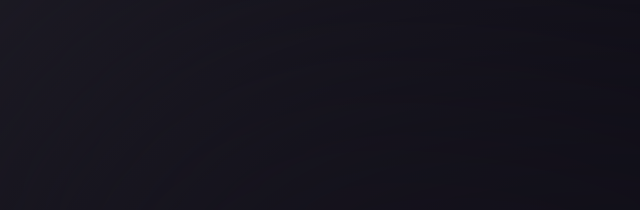
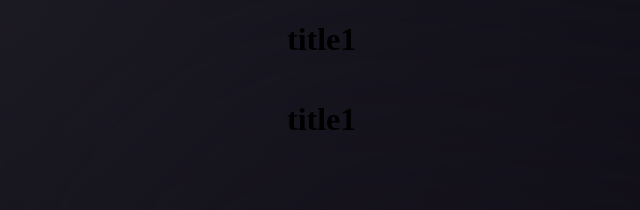
Before and after one commit to miiranta/luvas.io, an Angular app in the folder luvas.io-app/: page / in a window 1280 px wide. Shown: the top 210 px of the page, without its empty margins (3-643 px from the left). Built offline with nearby package versions, Linux system fonts and the light colour scheme.

Commit message:
new event service -- better background, glass-selector

```diff
--- a/luvas.io-app/src/app/app.component.html
+++ b/luvas.io-app/src/app/app.component.html
@@ -1,3 +1,26 @@
 <router-outlet></router-outlet>
 
-<glass-background [config]="{type: 'dark', mouse_follow: false, gradient: 'radial'}" ></glass-background>
+<glass-background
+[config]="{
+    type: 'dark',
+    mouse_follow: true,
+    gradient: 'radial'
+}">
+</glass-background>
+
+<glass-selector
+[config]="[
+    {
+        title: 'title1',
+        description: 'description1',
+        img_src: 'img_src1',
+        link: 'link1'
+    },
+    {
+        title: 'title1',
+        description: 'description1',
+        img_src: 'img_src1',
+        link: 'link1'
+    }
+]">
+</glass-selector>
--- a/luvas.io-app/src/app/app.component.ts
+++ b/luvas.io-app/src/app/app.component.ts
@@ -2,10 +2,11 @@ import { Component } from '@angular/core';
 import { RouterOutlet } from '@angular/router';
 
 import { GlassBackgroundComponent } from './../glass/glass-background/glass-background.component';
+import { GlassSelectorComponent } from "../glass/glass-selector/glass-selector.component";
 
 @Component({
   selector: 'app-root',
-  imports: [RouterOutlet, GlassBackgroundComponent],
+  imports: [RouterOutlet, GlassBackgroundComponent, GlassSelectorComponent],
   templateUrl: './app.component.html',
   styleUrl: './app.component.scss'
 })
--- a/luvas.io-app/src/glass/glass-background/glass-background.component.html
+++ b/luvas.io-app/src/glass/glass-background/glass-background.component.html
@@ -1,16 +1,18 @@
+<div class="glass-background-main">
+
     <div  class="glass-background-wrap">
 
         @switch(config.type) {
             @case ("light") {
-            <div class="glass-background-main glass-background-light" [ngClass]="extra_classes"></div>
+                <div class="glass-background-inner glass-background-light" [ngClass]="extra_classes"></div>
             }
 
             @case ("dark") {
-            <div class="glass-background-main glass-background-dark" [ngClass]="extra_classes"></div>
+                <div class="glass-background-inner glass-background-dark" [ngClass]="extra_classes"></div>
             }
 
             @default {
-            <div class="glass-background-main glass-background-default" [ngClass]="extra_classes"></div>
+                <div class="glass-background-inner glass-background-default" [ngClass]="extra_classes"></div>
             }
         }
 
@@ -23,8 +25,6 @@
 
     </div>
 
-@if(config.mouse_follow) {
-    <div (mousemove)="onMouseMove($event)" class="glass-background-wrap-mouse"></div>
-}
+    <div class="glass-background-wrap-blur"></div>
 
-<div class="glass-background-wrap-blur"></div>
+</div>
--- a/luvas.io-app/src/glass/glass-background/glass-background.component.scss
+++ b/luvas.io-app/src/glass/glass-background/glass-background.component.scss
@@ -2,6 +2,16 @@
 
 $gradient-base: glass.$color-base;
 $gradient-shadow: glass.$color-shadow;
+
+.glass-background-main {
+    z-index: -10;
+
+    position: fixed;
+    top: 0;
+
+    width: 100%;
+    height: 100%;
+}
 
 .glass-background-wrap {
     z-index: -9;
@@ -11,17 +21,6 @@ $gradient-shadow: glass.$color-shadow;
 
     width: 100%;
     height: 100%;
-}
-
-.glass-background-wrap-mouse {
-    z-index: -8;
-
-    position: fixed;
-    top: 0;
-
-    width: 100%;
-    height: 100%;
-
 }
 
 .glass-background-wrap-blur {
@@ -39,7 +38,7 @@ $gradient-shadow: glass.$color-shadow;
     filter: blur(150px);
 }
 
-.glass-background-main {
+.glass-background-inner {
     z-index: -8;
 
     position: fixed;
--- a/luvas.io-app/src/glass/glass-background/glass-background.component.ts
+++ b/luvas.io-app/src/glass/glass-background/glass-background.component.ts
@@ -1,5 +1,7 @@
-import { Component, Input, NgModule } from '@angular/core';
+import { Component, Input, NgModule, inject } from '@angular/core';
 import { CommonModule } from '@angular/common';
+
+import { GlassDoceventsService } from '../services/glass-docevents/glass-docevents.service';
 
 import anime from 'animejs';
 
@@ -23,38 +25,40 @@ export class GlassBackgroundComponent {
     gradient: "radial"
   };
 
-  mouse_x: number = 0;
-  mouse_y: number = 0;
+  private eventService: GlassDoceventsService = inject(GlassDoceventsService);
+
+  private animation_duration_ms: number = 250;
+  private animation_delay_ms: number = 0;
+  private update_cooldown_ms: number = 50;
 
   private last_animation_update: number = 0;
   private animation_running: anime.AnimeInstance | null = null;
+
   private gradientX: number = 0;
   private gradientY: number = 0;
-
   radial_gradient: string = "";
-
   extra_classes: string = "";
 
-  ngOnInit() {
-    this.updateRadialGradient();
+  constructor() {
+
+    // Add mouse follow event
+    if(this.config.mouse_follow) {
+      this.eventService.addCallbackToMouseMove((x: number, y: number) => {
+        this.updateAnimation(x, y);
+      });
+    }
+
   }
 
-  onMouseMove(event: MouseEvent) {
-    this.mouse_x = event.clientX;
-    this.mouse_y = event.clientY;
-
-    this.animation_running = this.updateRadialGradient();
+  ngOnInit() {
+    this.updateRadialGradient(0, 0);
   }
 
-  updateRadialGradient(): anime.AnimeInstance | null {
-    const animation_duration_ms = 200;
-    const animation_delay_ms = 0;
-    const update_cooldown_ms = 100;
-
+  updateAnimation(x: number, y: number): void {
     const now = Date.now();
 
-    if(now - this.last_animation_update < update_cooldown_ms) {
-      return this.animation_running;
+    if(now - this.last_animation_update < this.update_cooldown_ms) {
+      return;
     }
 
     this.last_animation_update = now;
@@ -63,15 +67,16 @@ export class GlassBackgroundComponent {
       this.cancelAnimation(this.animation_running);
     }
 
-    const endx = this.mouse_x;
-    const endy = this.mouse_y;
+    this.animation_running = this.updateRadialGradient(x, y);
+  }
 
+  updateRadialGradient(x: number, y: number): anime.AnimeInstance | null {
     const animation = anime({
       targets: this,
-      gradientX: endx,
-      gradientY: endy,
-      duration: animation_duration_ms,
-      delay: animation_delay_ms,
+      gradientX: x,
+      gradientY: y,
+      duration: this.animation_duration_ms,
+      delay: this.animation_delay_ms,
       easing: 'easeOutQuad',
       update: () => {
         this.radial_gradient = 'radial-gradient(circle at ' + this.gradientX + 'px ' + this.gradientY + 'px, rgba(255, 255, 255, 1), rgba(0, 0, 0, 1), rgba(0, 0, 0, 1))';
@@ -79,7 +84,6 @@ export class GlassBackgroundComponent {
     });
 
     return animation;
-
   }
 
   cancelAnimation (animation: anime.AnimeInstance) {
--- /dev/null
+++ b/luvas.io-app/src/glass/glass-selector/glass-selector.component.html
@@ -0,0 +1,11 @@
+<div class="glass-selector-main f f-col f-center">
+
+    @for (item of config; track item) {
+
+        <div class="glass-selector-item">
+            <h1>{{item.title}}</h1>
+        </div>
+
+    }
+
+</div>
--- /dev/null
+++ b/luvas.io-app/src/glass/glass-selector/glass-selector.component.scss
@@ -0,0 +1,9 @@
+@use "./../glass.scss" as glass;
+
+.glass-selector-main {
+  width: 100%;
+}
+
+.glass-selector-item {
+  width: 700px;
+}
--- a/luvas.io-app/src/glass/glass.scss
+++ b/luvas.io-app/src/glass/glass.scss
@@ -27,3 +27,22 @@ div {
 }
 
 // ---------------------------------
+
+// Flex ----------------------------
+
+.f {
+    display: flex;
+}
+
+.f-col {
+    flex-direction: column;
+}
+
+.f-row {
+    flex-direction: row;
+}
+
+.f-center {
+    justify-content: center;
+    align-items: center;
+}
--- /dev/null
+++ b/luvas.io-app/src/glass/services/glass-docevents/glass-docevents.service.ts
@@ -0,0 +1,24 @@
+import { Injectable } from '@angular/core';
+
+@Injectable({
+  providedIn: 'root'
+})
+export class GlassDoceventsService {
+  private mouseMoveCallbacks: ((x: number, y: number) => void)[] = [];
+
+  constructor() {
+
+    //Mouse move event
+    document.addEventListener('mousemove', (event) => {
+      this.mouseMoveCallbacks.forEach(callback => {
+        callback(event.clientX, event.clientY);
+      });
+    });
+
+  }
+
+  addCallbackToMouseMove(callback: (x: number, y: number) => void) {
+    this.mouseMoveCallbacks.push(callback);
+  }
+
+}
```
Also changed, not shown: luvas.io-app/src/glass/glass-selector/glass-selector.component.ts (added, +20 -0 lines), 2 other files (tests, documents, lock files or other folders). Lines whose indentation alone changed are shown as unchanged.
